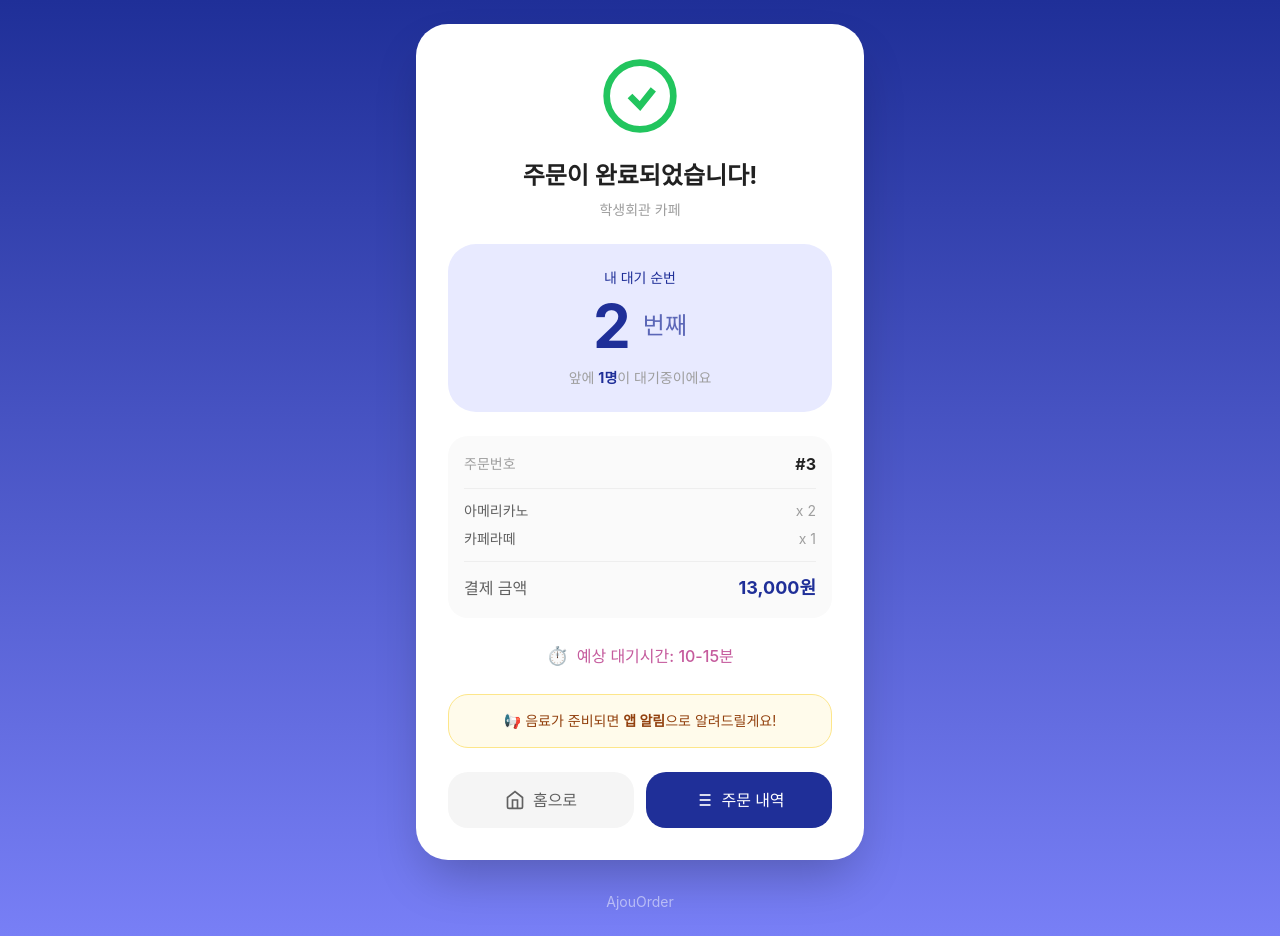
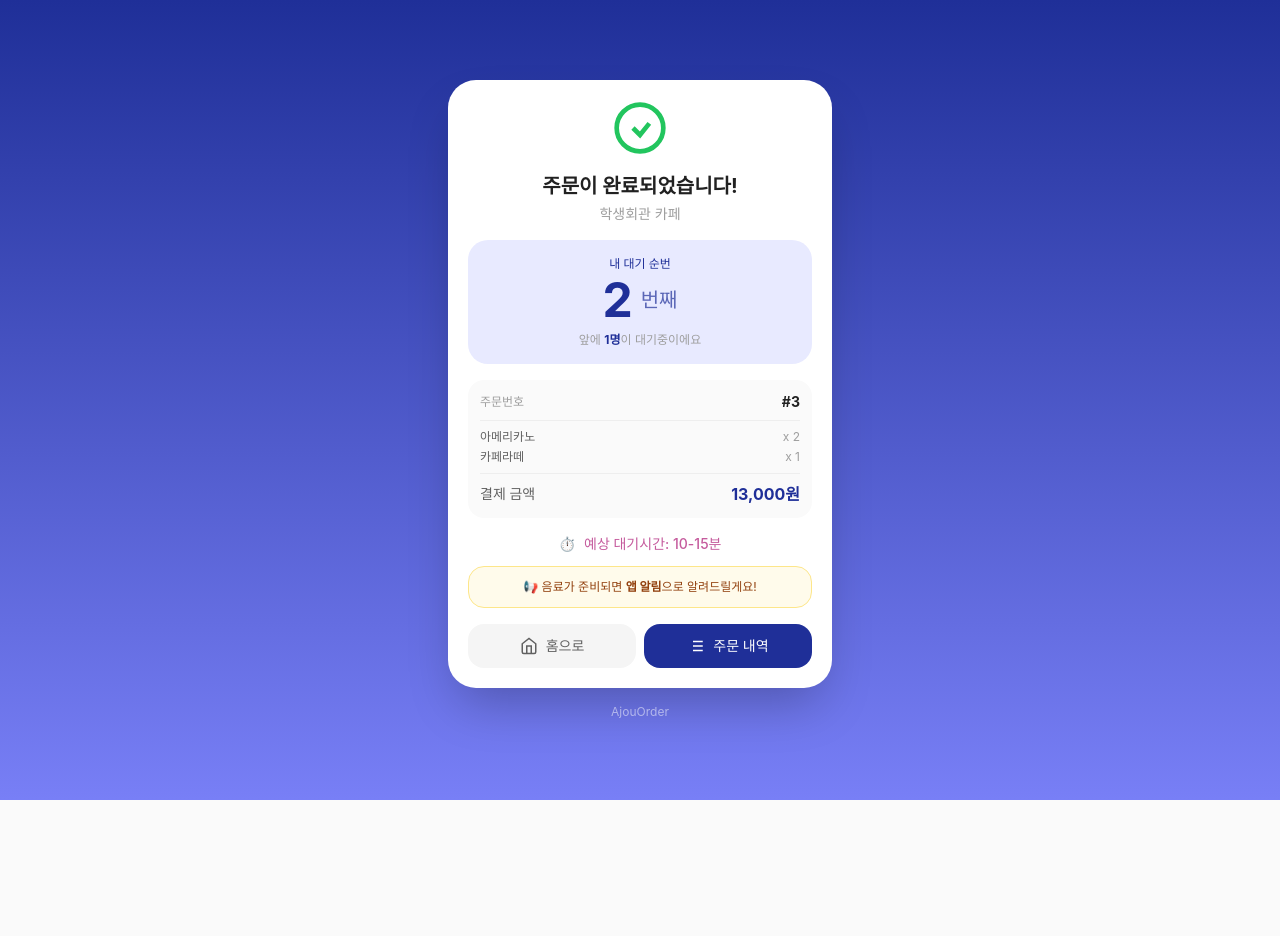
Before and after one commit to juunghaa/ajou-order-web, a React (Create React App) app: page /order/complete in a window 1280 px wide. After the commit the page ends 800 px from the top, so only its background shows below. Built offline with nearby package versions, Linux system fonts and the light colour scheme; the HTML template or start-up script is replaced by a standard one.

Commit message:
ordercomplete 디자인 축소 및 라우트

```diff
--- a/src/pages/OrderCompletePage.jsx
+++ b/src/pages/OrderCompletePage.jsx
@@ -1,22 +1,23 @@
 import React, { useState, useEffect } from 'react';
 import { useNavigate, useLocation } from 'react-router-dom';
+import { useCart } from '../context/CartContext';
 
 const CheckCircleIcon = () => (
-  <svg width="80" height="80" viewBox="0 0 24 24" fill="none" stroke="currentColor" strokeWidth="2">
+  <svg width="56" height="56" viewBox="0 0 24 24" fill="none" stroke="currentColor" strokeWidth="2">
     <circle cx="12" cy="12" r="10" />
     <polyline points="9,12 12,15 16,10" />
   </svg>
 );
 
 const HomeIcon = () => (
-  <svg width="20" height="20" viewBox="0 0 24 24" fill="none" stroke="currentColor" strokeWidth="2">
+  <svg width="18" height="18" viewBox="0 0 24 24" fill="none" stroke="currentColor" strokeWidth="2">
     <path d="M3 9l9-7 9 7v11a2 2 0 01-2 2H5a2 2 0 01-2-2z" />
     <polyline points="9,22 9,12 15,12 15,22" />
   </svg>
 );
 
 const ListIcon = () => (
-  <svg width="20" height="20" viewBox="0 0 24 24" fill="none" stroke="currentColor" strokeWidth="2">
+  <svg width="18" height="18" viewBox="0 0 24 24" fill="none" stroke="currentColor" strokeWidth="2">
     <line x1="8" y1="6" x2="21" y2="6" />
     <line x1="8" y1="12" x2="21" y2="12" />
     <line x1="8" y1="18" x2="21" y2="18" />
@@ -29,12 +30,12 @@ const ListIcon = () => (
 const OrderCompletePage = () => {
   const navigate = useNavigate();
   const location = useLocation();
+  const { clearCart } = useCart();
 
-  // 주문 정보 (실제로는 props나 context에서 받아옴)
   const orderInfo = location.state || {
     orderId: 'ORD-003',
     orderNumber: 3,
-    waitingNumber: 2, // 앞에 대기 중인 주문 수
+    waitingNumber: 2,
     cafeName: '학생회관 카페',
     items: [
       { name: '아메리카노', quantity: 2 },
@@ -44,107 +45,93 @@ const OrderCompletePage = () => {
     estimatedTime: '10-15분',
   };
 
-  const [countdown, setCountdown] = useState(5);
-
-  // 자동 이동 카운트다운 (옵션)
   useEffect(() => {
-    const timer = setInterval(() => {
-      setCountdown(prev => {
-        if (prev <= 1) {
-          clearInterval(timer);
-          return 0;
-        }
-        return prev - 1;
-      });
-    }, 1000);
-
-    return () => clearInterval(timer);
+    clearCart();
   }, []);
 
   return (
-    <div className="min-h-screen bg-gradient-to-b from-ajou-primary to-ajou-secondary flex flex-col">
+    <div className="h-screen bg-gradient-to-b from-ajou-primary to-ajou-secondary flex flex-col overflow-hidden">
       {/* 메인 컨텐츠 */}
-      <main className="flex-1 flex items-center justify-center p-6">
-        <div className="w-full max-w-md">
+      <main className="flex-1 flex items-center justify-center p-4">
+        <div className="w-full max-w-sm">
           {/* 성공 카드 */}
-          <div className="bg-white rounded-4xl p-8 text-center shadow-2xl">
+          <div className="bg-white rounded-3xl p-5 text-center shadow-2xl">
             {/* 체크 아이콘 */}
-            <div className="inline-flex items-center justify-center text-green-500 mb-6 animate-bounce-soft">
+            <div className="inline-flex items-center justify-center text-green-500 mb-4">
               <CheckCircleIcon />
             </div>
 
-            <h1 className="text-2xl font-bold text-gray-900 mb-2">
+            <h1 className="text-xl font-bold text-gray-900 mb-1">
               주문이 완료되었습니다!
             </h1>
-            <p className="text-gray-500 text-sm mb-6">
+            <p className="text-gray-500 text-sm mb-4">
               {orderInfo.cafeName}
             </p>
 
-            {/* 대기 순번 - 핵심 정보 */}
-            <div className="bg-ajou-light rounded-3xl p-6 mb-6">
-              <p className="text-sm text-ajou-primary font-medium mb-2">내 대기 순번</p>
-              <div className="flex items-center justify-center gap-3">
-                <span className="text-6xl font-bold text-ajou-primary">
+            {/* 대기 순번 */}
+            <div className="bg-ajou-light rounded-2xl p-4 mb-4">
+              <p className="text-xs text-ajou-primary font-medium mb-1">내 대기 순번</p>
+              <div className="flex items-center justify-center gap-2">
+                <span className="text-5xl font-bold text-ajou-primary">
                   {orderInfo.waitingNumber}
                 </span>
-                <span className="text-2xl text-ajou-primary/70">번째</span>
+                <span className="text-xl text-ajou-primary/70">번째</span>
               </div>
               {orderInfo.waitingNumber > 0 && (
-                <p className="text-sm text-gray-500 mt-3">
+                <p className="text-xs text-gray-500 mt-2">
                   앞에 <b className="text-ajou-primary">{orderInfo.waitingNumber - 1}명</b>이 대기중이에요
                 </p>
               )}
             </div>
 
             {/* 주문 요약 */}
-            <div className="bg-gray-50 rounded-2xl p-4 mb-6 text-left">
-              <div className="flex items-center justify-between mb-3">
-                <span className="text-sm text-gray-500">주문번호</span>
-                <span className="font-bold text-gray-900">#{orderInfo.orderNumber}</span>
+            <div className="bg-gray-50 rounded-xl p-3 mb-4 text-left">
+              <div className="flex items-center justify-between mb-2">
+                <span className="text-xs text-gray-500">주문번호</span>
+                <span className="font-bold text-sm text-gray-900">#{orderInfo.orderNumber}</span>
               </div>
 
-              <div className="border-t border-gray-200 pt-3 space-y-2">
+              <div className="border-t border-gray-200 pt-2 space-y-1 max-h-20 overflow-y-auto">
                 {orderInfo.items.map((item, idx) => (
-                  <div key={idx} className="flex items-center justify-between text-sm">
-                    <span className="text-gray-700">{item.name}</span>
-                    <span className="text-gray-500">x {item.quantity}</span>
+                  <div key={idx} className="flex items-center justify-between text-xs">
+                    <span className="text-gray-700 truncate flex-1">{item.name}</span>
+                    <span className="text-gray-500 ml-2">x {item.quantity}</span>
                   </div>
                 ))}
               </div>
 
-              <div className="border-t border-gray-200 mt-3 pt-3 flex items-center justify-between">
-                <span className="font-medium text-gray-700">결제 금액</span>
-                <span className="font-bold text-ajou-primary text-lg">
+              <div className="border-t border-gray-200 mt-2 pt-2 flex items-center justify-between">
+                <span className="font-medium text-sm text-gray-700">결제 금액</span>
+                <span className="font-bold text-ajou-primary">
                   {orderInfo.totalPrice.toLocaleString()}원
                 </span>
               </div>
             </div>
 
-            {/* 예상 시간 */}
-            <div className="flex items-center justify-center gap-2 mb-6 text-ajou-accent">
-              <span className="text-lg">⏱️</span>
+            {/* 예상 시간 + 안내 */}
+            <div className="flex items-center justify-center gap-2 mb-3 text-ajou-accent text-sm">
+              <span>⏱️</span>
               <span className="font-medium">예상 대기시간: {orderInfo.estimatedTime}</span>
             </div>
 
-            {/* 안내 메시지 */}
-            <div className="bg-amber-50 border border-amber-200 rounded-2xl p-4 mb-6">
-              <p className="text-sm text-amber-800">
+            <div className="bg-amber-50 border border-amber-200 rounded-xl p-3 mb-4">
+              <p className="text-xs text-amber-800">
                 📢 음료가 준비되면 <b>앱 알림</b>으로 알려드릴게요!
               </p>
             </div>
 
             {/* 버튼들 */}
-            <div className="flex gap-3">
+            <div className="flex gap-2">
               <button
                 onClick={() => navigate('/')}
-                className="flex-1 py-4 bg-gray-100 hover:bg-gray-200 text-gray-700 rounded-2xl font-medium flex items-center justify-center gap-2 transition-colors"
+                className="flex-1 py-3 bg-gray-100 hover:bg-gray-200 text-gray-700 rounded-xl font-medium text-sm flex items-center justify-center gap-2 transition-colors"
               >
                 <HomeIcon />
                 홈으로
               </button>
               <button
                 onClick={() => navigate('/orders')}
-                className="flex-1 py-4 bg-ajou-primary hover:bg-ajou-dark text-white rounded-2xl font-medium flex items-center justify-center gap-2 transition-colors"
+                className="flex-1 py-3 bg-ajou-primary hover:bg-ajou-dark text-white rounded-xl font-medium text-sm flex items-center justify-center gap-2 transition-colors"
               >
                 <ListIcon />
                 주문 내역
@@ -153,7 +140,7 @@ const OrderCompletePage = () => {
           </div>
 
           {/* 하단 로고 */}
-          <p className="text-center text-white/50 text-sm mt-8">
+          <p className="text-center text-white/50 text-xs mt-4">
             AjouOrder
           </p>
         </div>
--- a/src/pages/OrderPage.jsx
+++ b/src/pages/OrderPage.jsx
@@ -70,7 +70,7 @@ const OrderPage = () => {
       };
 
       localStorage.setItem('ajouorder_last_order', JSON.stringify(orderData));
-      clearCart();
+      // clearCart();
 
       navigate('/order/complete', { state: orderData });
 
```
